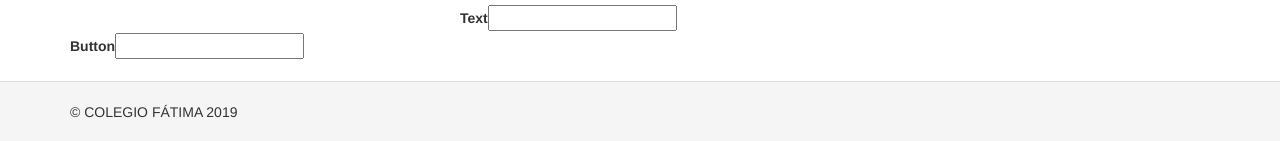
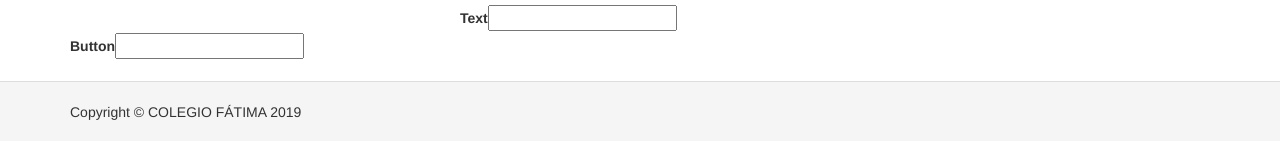
Before and after one commit to santiagoagustinnavarro/Inscripcion-Fatima, a Yii app: template views/inscripcion/index.php in a window 1280 px wide. Shown: the part 1688-1829 px from the top of the page. Run offline with PHP 8.4 and a stand-in for Yii, Linux system fonts and the light colour scheme; the template is opened without the code that fills it, so the values that code supplies are empty; form fields are guessed from the names that the template uses; some libraries are stand-ins or nearby versions.

Commit message:
Ultimo cambio

```diff
--- a/views/layouts/main.php
+++ b/views/layouts/main.php
@@ -59,9 +59,9 @@ AppAsset::register($this);
 
 <footer class="footer">
     <div class="container">
-        <p class="pull-left">&copy; COLEGIO FÁTIMA <?= date('Y') ?></p>
+        <p class="pull-left">Copyright &copy; COLEGIO FÁTIMA <?= date('Y') ?></p>
 
-        <p class="pull-right"><?= Yii::powered() ?></p>
+
     </div>
 </footer>
 
```
